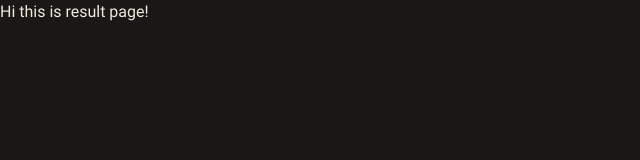
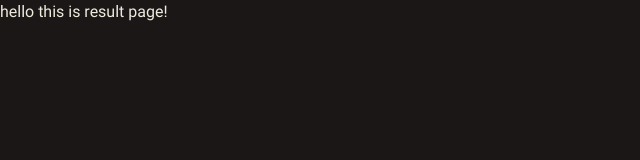
Before and after one commit to navid-nhd/IAMDB, a Vue app: page /result in a window 1280 px wide. Shown: the top 160 px of the page, without its empty margins (0-640 px from the left). Built offline with nearby package versions, Linux system fonts and the light colour scheme.

Commit message:
adding component for movie-background-image and using it at top header in result page

```diff
--- a/src/assets/css/main.css
+++ b/src/assets/css/main.css
@@ -3,3 +3,16 @@
 @tailwind utilities;
 
 /* @import './base.css'; */
+
+:root{
+    --main-font: 'Roboto';
+    --bg-color: #1B1717;
+    --primary-text-color: #EEEBDD;
+    --secondary-text-color: rgb(238, 235, 221);
+    --accent-color: #CE1212;
+}
+/* -----Desktop----- */
+
+*{
+    box-sizing: border-box;
+}
--- /dev/null
+++ b/src/components/iamdb/MovieBgImage.vue
@@ -0,0 +1,11 @@
+<template>
+    <div>
+        <h1>hello this is result page!</h1>
+    </div>
+</template>
+<script>
+
+</script>
+<style scoped>
+
+</style>
--- a/src/views/ResultView.vue
+++ b/src/views/ResultView.vue
@@ -1,26 +1,28 @@
 <template>
-    <div>
-        <h1>Hi this is result page!</h1>
-    </div>
+    <MovieBgImage />
+
 </template>
 <script >
+    import MovieBgImage from '@/components/iamdb/MovieBgImage.vue'
     export default{
+        components : {
+            MovieBgImage,
+        },
+        data() {
+            return{
 
+            }
+        },
+        methods : {
+
+        },
+        computed : {
+
+        }
     }
 </script>
 <style>
-:root{
-    --main-font: 'Roboto';
-    --bg-color: #1B1717;
-    --primary-text-color: #EEEBDD;
-    --secondary-text-color: rgb(238, 235, 221);
-    --accent-color: #CE1212;
-}
-/* -----Desktop----- */
 
-*{
-    box-sizing: border-box;
-}
 body{
     width:100%;
     padding: 0;
```
